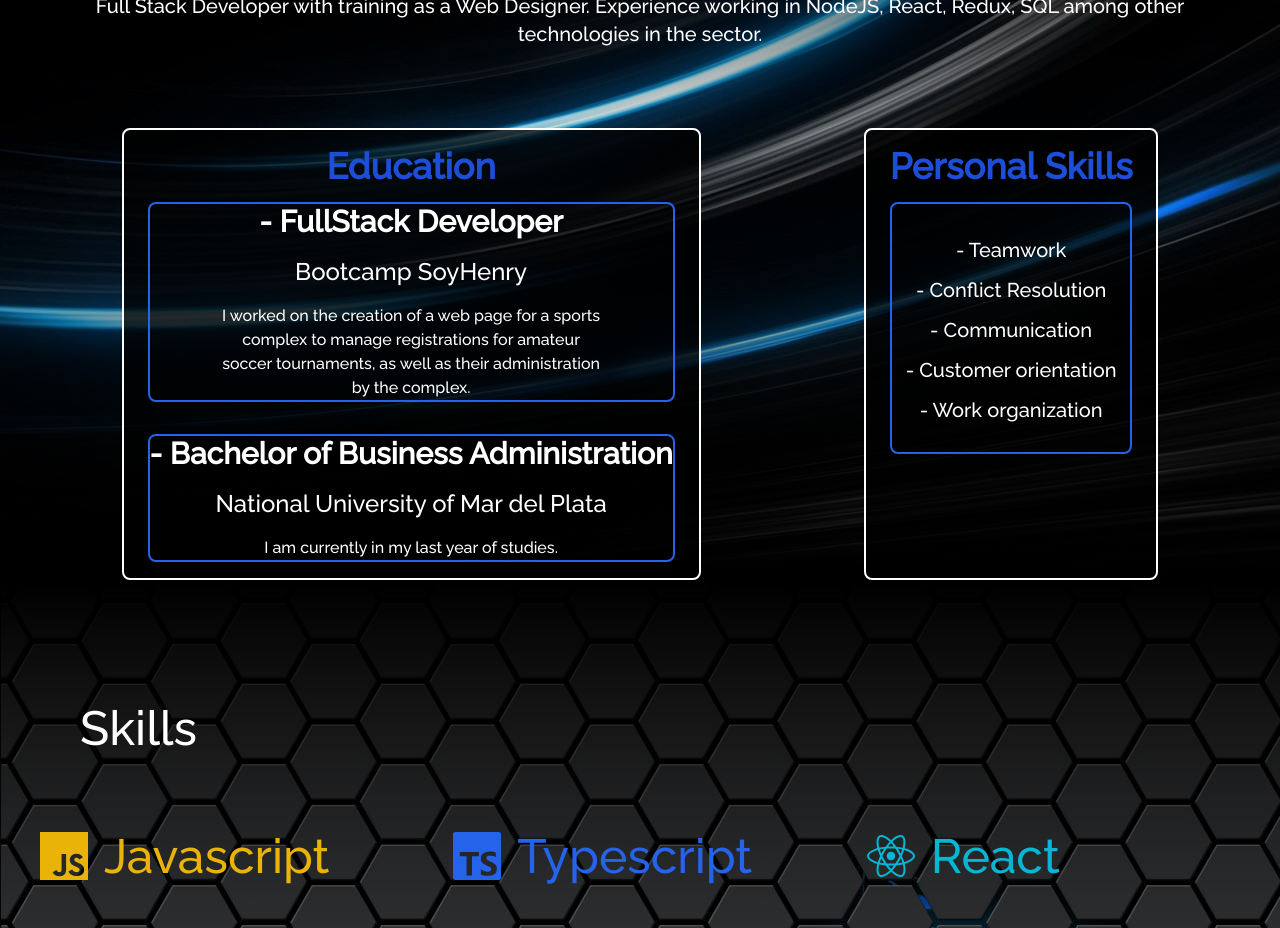
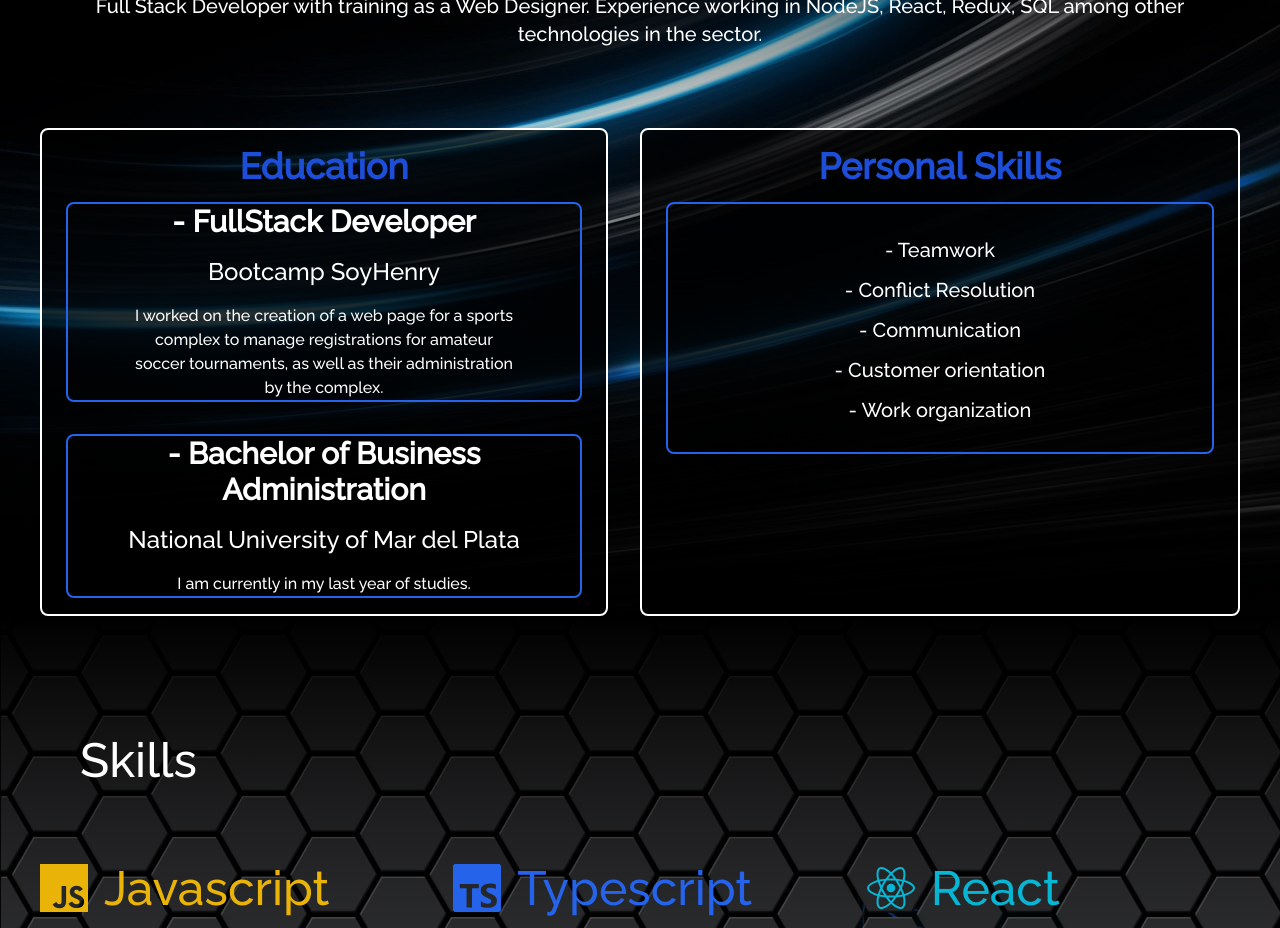
Before and after one commit to FranBosco/Portfolio, a React (Create React App) app in the folder portfolio/: page / in a window 1280 px wide. Shown: the part 1880-2808 px from the top of the page. Built offline with nearby package versions, Linux system fonts and the light colour scheme; a web font is replaced by a local one.

Commit message:
about fixed

```diff
--- a/portfolio/src/components/About.jsx
+++ b/portfolio/src/components/About.jsx
@@ -14,8 +14,8 @@ export default function About() {
 						sector.
 					</p>
 				</div>
-				<div className="flex sm:mt-20 sm:justify-around flex-col sm:flex-row ">
-					<div className="sm:border-2 sm:border-white px-4 sm:px-6 sm:py-4 sm:rounded-lg bg-black bg-opacity-75">
+				<div className="flex sm:mt-20 sm:justify-around flex-col sm:grid sm:grid-cols-2 ">
+					<div className="sm:border-2 sm:border-white px-4 sm:px-6 sm:py-4 sm:rounded-lg bg-black bg-opacity-75 sm:mr-8">
 						<h2 className="text-2xl sm:text-4xl font-bold sm:mb-4 text-blue-700">
 							Education
 						</h2>
```
